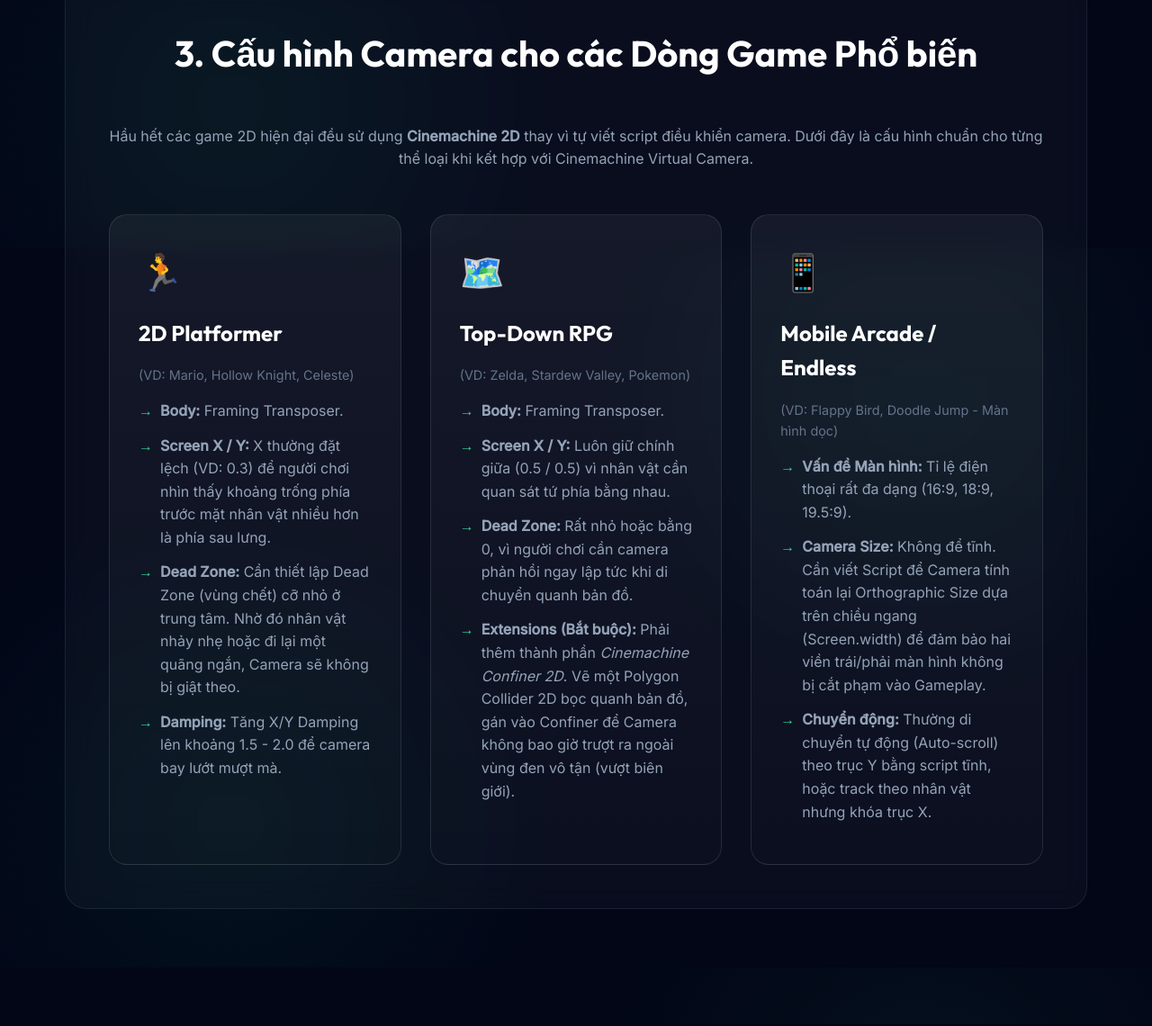
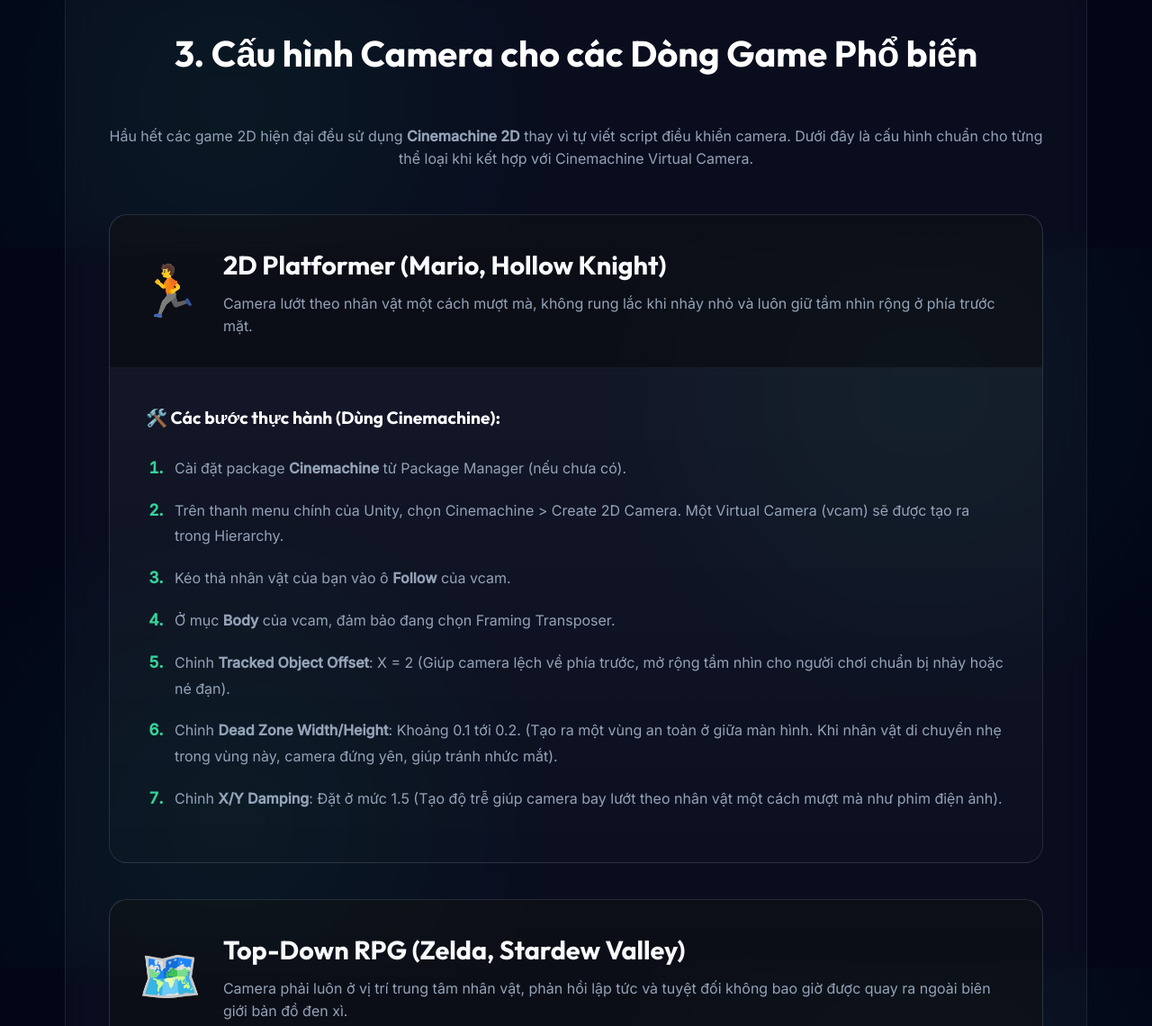
Before and after one commit to huuhuybn/UnityModule2-CauhinhGame2D, a plain HTML site: page camera_setup_lesson.html in a window 1280 px wide. Shown: the part 2125-3265 px from the top of the page at 90% size. Drawn offline with Linux system fonts and the light colour scheme.

Commit message:
Refactor genre configuration into detailed step-by-step tutorials

```diff
--- a/camera_setup_lesson.html
+++ b/camera_setup_lesson.html
@@ -153,73 +153,69 @@
             color: var(--accent-1);
         }
 
-        /* Genre Configuration Grid */
-        .genre-grid {
-            display: grid;
-            grid-template-columns: repeat(auto-fit, minmax(320px, 1fr));
-            gap: 2rem;
-        }
-
-        .genre-card {
+        /* Genre Configuration Detail */
+        .genre-detail-card {
             background: linear-gradient(180deg, rgba(255,255,255,0.05) 0%, rgba(255,255,255,0.01) 100%);
             border: 1px solid rgba(255,255,255,0.1);
             border-radius: 20px;
-            padding: 2rem;
-            position: relative;
+            margin-bottom: 2.5rem;
             overflow: hidden;
             transition: all 0.3s ease;
         }
 
-        .genre-card:hover {
-            border-color: var(--accent-1);
+        .genre-detail-card:hover {
+            border-color: rgba(52, 211, 153, 0.4);
             box-shadow: 0 10px 30px rgba(52, 211, 153, 0.1);
         }
 
-        .genre-card::before {
-            content: '';
-            position: absolute;
-            top: 0;
-            left: 0;
-            width: 100%;
-            height: 4px;
-            background: var(--accent-gradient);
-            transform: scaleX(0);
-            transform-origin: left;
-            transition: transform 0.3s ease;
-        }
-
-        .genre-card:hover::before {
-            transform: scaleX(1);
+        .genre-header {
+            background: rgba(0,0,0,0.4);
+            padding: 2rem;
+            display: flex;
+            align-items: center;
+            gap: 1.5rem;
+            border-bottom: 1px solid rgba(255,255,255,0.05);
         }
 
         .genre-icon {
-            font-size: 2.5rem;
-            margin-bottom: 1rem;
+            font-size: 3.5rem;
         }
 
-        .genre-card h3 {
-            font-size: 1.5rem;
-            color: #fff;
-            margin-bottom: 1rem;
+        .genre-header h3 {
+            font-size: 1.8rem;
+            color: var(--text-light);
+            margin-bottom: 0.5rem;
         }
 
-        .genre-card ul {
-            list-style: none;
+        .genre-header p {
             color: var(--text-muted);
         }
 
-        .genre-card ul li {
-            margin-bottom: 0.8rem;
-            padding-left: 1.5rem;
-            position: relative;
+        .genre-steps {
+            padding: 2.5rem;
         }
 
-        .genre-card ul li::before {
-            content: '→';
+        .genre-steps h4 {
+            color: #fff;
+            margin-bottom: 1.5rem;
+            font-size: 1.2rem;
+        }
+
+        .genre-steps ol {
+            color: var(--text-muted);
+            padding-left: 1.5rem;
+        }
+
+        .genre-steps ol li {
+            margin-bottom: 1rem;
+            padding-left: 0.5rem;
+            line-height: 1.8;
+        }
+
+        .genre-steps ol li::marker {
             color: var(--accent-1);
-            position: absolute;
-            left: 0;
             font-weight: bold;
+            font-size: 1.1rem;
         }
 
         /* Animations */
@@ -326,43 +322,66 @@
             <h2 class="section-title">3. Cấu hình Camera cho các Dòng Game Phổ biến</h2>
             <p style="text-align: center; color: var(--text-muted); margin-bottom: 3rem;">Hầu hết các game 2D hiện đại đều sử dụng <strong>Cinemachine 2D</strong> thay vì tự viết script điều khiển camera. Dưới đây là cấu hình chuẩn cho từng thể loại khi kết hợp với Cinemachine Virtual Camera.</p>
 
-            <div class="genre-grid">
-                <!-- Platformer -->
-                <div class="genre-card">
+            <div class="genre-detail-card">
+                <div class="genre-header">
                     <div class="genre-icon">🏃</div>
-                    <h3>2D Platformer</h3>
-                    <p style="color: #64748b; margin-bottom: 1rem; font-size: 0.9rem;">(VD: Mario, Hollow Knight, Celeste)</p>
-                    <ul>
-                        <li><strong>Body:</strong> Framing Transposer.</li>
-                        <li><strong>Screen X / Y:</strong> X thường đặt lệch (VD: 0.3) để người chơi nhìn thấy khoảng trống phía trước mặt nhân vật nhiều hơn là phía sau lưng.</li>
-                        <li><strong>Dead Zone:</strong> Cần thiết lập Dead Zone (vùng chết) cỡ nhỏ ở trung tâm. Nhờ đó nhân vật nhảy nhẹ hoặc đi lại một quãng ngắn, Camera sẽ không bị giật theo.</li>
-                        <li><strong>Damping:</strong> Tăng X/Y Damping lên khoảng 1.5 - 2.0 để camera bay lướt mượt mà.</li>
-                    </ul>
+                    <div>
+                        <h3>2D Platformer (Mario, Hollow Knight)</h3>
+                        <p>Camera lướt theo nhân vật một cách mượt mà, không rung lắc khi nhảy nhỏ và luôn giữ tầm nhìn rộng ở phía trước mặt.</p>
+                    </div>
                 </div>
+                <div class="genre-steps">
+                    <h4>🛠️ Các bước thực hành (Dùng Cinemachine):</h4>
+                    <ol>
+                        <li>Cài đặt package <strong>Cinemachine</strong> từ Package Manager (nếu chưa có).</li>
+                        <li>Trên thanh menu chính của Unity, chọn <span class="path-box">Cinemachine > Create 2D Camera</span>. Một Virtual Camera (vcam) sẽ được tạo ra trong Hierarchy.</li>
+                        <li>Kéo thả nhân vật của bạn vào ô <strong>Follow</strong> của vcam.</li>
+                        <li>Ở mục <strong>Body</strong> của vcam, đảm bảo đang chọn <span class="highlight">Framing Transposer</span>.</li>
+                        <li>Chỉnh <strong>Tracked Object Offset</strong>: X = 2 (Giúp camera lệch về phía trước, mở rộng tầm nhìn cho người chơi chuẩn bị nhảy hoặc né đạn).</li>
+                        <li>Chỉnh <strong>Dead Zone Width/Height</strong>: Khoảng 0.1 tới 0.2. (Tạo ra một vùng an toàn ở giữa màn hình. Khi nhân vật di chuyển nhẹ trong vùng này, camera đứng yên, giúp tránh nhức mắt).</li>
+                        <li>Chỉnh <strong>X/Y Damping</strong>: Đặt ở mức 1.5 (Tạo độ trễ giúp camera bay lướt theo nhân vật một cách mượt mà như phim điện ảnh).</li>
+                    </ol>
+                </div>
+            </div>
 
-                <!-- Top-Down RPG -->
-                <div class="genre-card">
+            <div class="genre-detail-card">
+                <div class="genre-header">
                     <div class="genre-icon">🗺️</div>
-                    <h3>Top-Down RPG</h3>
-                    <p style="color: #64748b; margin-bottom: 1rem; font-size: 0.9rem;">(VD: Zelda, Stardew Valley, Pokemon)</p>
-                    <ul>
-                        <li><strong>Body:</strong> Framing Transposer.</li>
-                        <li><strong>Screen X / Y:</strong> Luôn giữ chính giữa (0.5 / 0.5) vì nhân vật cần quan sát tứ phía bằng nhau.</li>
-                        <li><strong>Dead Zone:</strong> Rất nhỏ hoặc bằng 0, vì người chơi cần camera phản hồi ngay lập tức khi di chuyển quanh bản đồ.</li>
-                        <li><strong>Extensions (Bắt buộc):</strong> Phải thêm thành phần <em>Cinemachine Confiner 2D</em>. Vẽ một Polygon Collider 2D bọc quanh bản đồ, gán vào Confiner để Camera không bao giờ trượt ra ngoài vùng đen vô tận (vượt biên giới).</li>
-                    </ul>
+                    <div>
+                        <h3>Top-Down RPG (Zelda, Stardew Valley)</h3>
+                        <p>Camera phải luôn ở vị trí trung tâm nhân vật, phản hồi lập tức và tuyệt đối không bao giờ được quay ra ngoài biên giới bản đồ đen xì.</p>
+                    </div>
                 </div>
+                <div class="genre-steps">
+                    <h4>🛠️ Các bước thực hành (Dùng Cinemachine):</h4>
+                    <ol>
+                        <li>Tạo Cinemachine 2D Camera tương tự như trên và gán nhân vật vào ô <strong>Follow</strong>.</li>
+                        <li>Ở mục <strong>Body</strong> chọn <span class="highlight">Framing Transposer</span>.</li>
+                        <li>Chỉnh <strong>Screen X / Y</strong>: Giữ nguyên 0.5 / 0.5 (Luôn giữ nhân vật ở chính giữa màn hình do góc nhìn từ trên xuống cần quan sát tứ phía).</li>
+                        <li>Chỉnh <strong>Dead Zone</strong>: Chỉnh về 0 hoặc rất nhỏ (Vì game RPG cần camera bám sát nhân vật ngay khi nhấn nút di chuyển).</li>
+                        <li><strong>Chặn biên giới Camera:</strong> Cuộn xuống dưới cùng của vcam, phần <em>Extensions</em>, chọn <span class="highlight">CinemachineConfiner2D</span>.</li>
+                        <li>Tạo một GameObject trống, thêm component <em>Polygon Collider 2D</em>, đánh dấu tick vào <strong>Is Trigger</strong>, sau đó vẽ bao quanh khu vực bản đồ của bạn.</li>
+                        <li>Kéo thả GameObject vừa tạo vào ô <strong>Bounding Shape 2D</strong> của Confiner. Vậy là Camera sẽ luôn bị nhốt bên trong bản đồ!</li>
+                    </ol>
+                </div>
+            </div>
 
-                <!-- Mobile Portrait -->
-                <div class="genre-card">
+            <div class="genre-detail-card">
+                <div class="genre-header">
                     <div class="genre-icon">📱</div>
-                    <h3>Mobile Arcade / Endless</h3>
-                    <p style="color: #64748b; margin-bottom: 1rem; font-size: 0.9rem;">(VD: Flappy Bird, Doodle Jump - Màn hình dọc)</p>
-                    <ul>
-                        <li><strong>Vấn đề Màn hình:</strong> Tỉ lệ điện thoại rất đa dạng (16:9, 18:9, 19.5:9).</li>
-                        <li><strong>Camera Size:</strong> Không để tĩnh. Cần viết Script để Camera tính toán lại Orthographic Size dựa trên chiều ngang (Screen.width) để đảm bảo hai viền trái/phải màn hình không bị cắt phạm vào Gameplay.</li>
-                        <li><strong>Chuyển động:</strong> Thường di chuyển tự động (Auto-scroll) theo trục Y bằng script tĩnh, hoặc track theo nhân vật nhưng khóa trục X.</li>
-                    </ul>
+                    <div>
+                        <h3>Mobile Arcade (Flappy Bird, Màn hình dọc)</h3>
+                        <p>Giải quyết triệt để bài toán: Tỉ lệ màn hình điện thoại người chơi rất đa dạng (16:9, 18:9, 21:9), làm sao để hai bên hông game không bị cắt xén?</p>
+                    </div>
+                </div>
+                <div class="genre-steps">
+                    <h4>🛠️ Các bước thực hành (Viết Script tự động):</h4>
+                    <ol>
+                        <li>Không điền thông số <em>Size</em> tĩnh trong Inspector. Nhấn Add Component trên Main Camera để tạo một C# script mới tên là <code>CameraScaler.cs</code>.</li>
+                        <li>Mở script lên. Khai báo độ phân giải Width gốc của game (VD: 1080).</li>
+                        <li>Trong hàm <code>Start()</code> hoặc <code>Update()</code>, dùng đoạn code sau để tự động ép Size theo chiều ngang: <br><br> <span class="code-inline">Camera.main.orthographicSize = (độ rộng chuẩn / Screen.width) * Screen.height / (2 * PPU);</span></li>
+                        <li>Với các game Endless Runner tự động cuộn (Auto-scroll), hãy cấu hình <strong>Cinemachine 2D</strong> theo nhân vật nhưng chỉnh <em>Y Damping</em> lên mức rất cao, hoặc khóa hoàn toàn trục Y trong phần Lock Axis để tránh camera bị giật lên xuống khi chim bay/rơi.</li>
+                    </ol>
                 </div>
             </div>
         </section>
```
